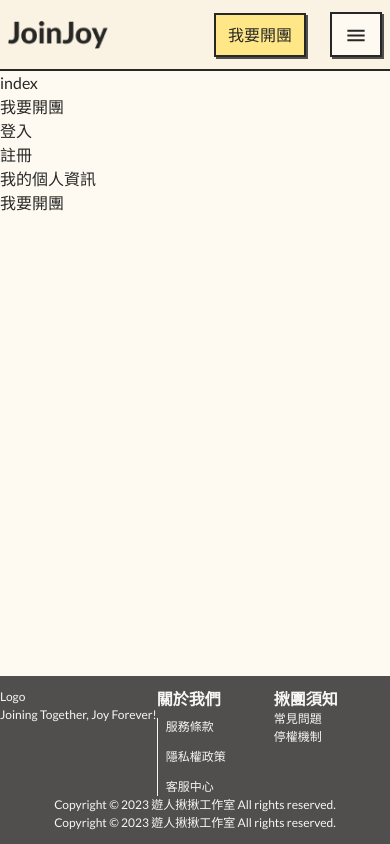
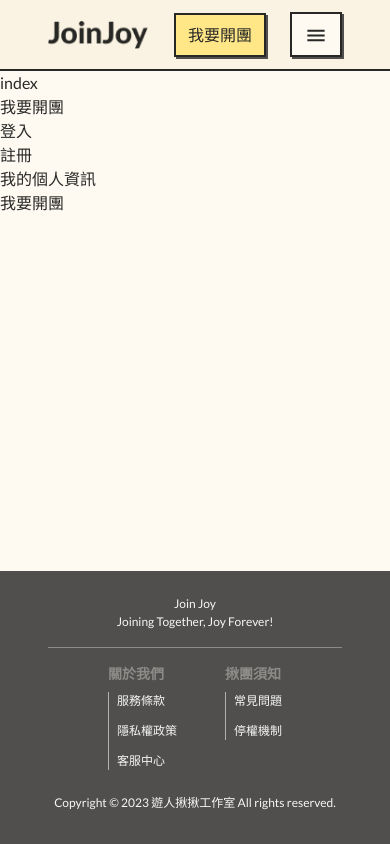
Before and after one commit to star82620/join-joy, a Next.js app: page / in a window 390 px wide. Built offline with nearby package versions, Linux system fonts and the light colour scheme.

Commit message:
update/ split Header & Footer to index & data

```diff
--- a/common/components/Footer.tsx
+++ /dev/null
@@ -1,70 +0,0 @@
-import React from "react";
-
-const copyright: string =
-  "Copyright © 2023 遊人揪揪工作室 All rights reserved.";
-
-const simplePages: Array<string> = [
-  "signup",
-  "login",
-  "forget-password",
-  "create-group",
-];
-
-// 簡易款
-function SimpleFooter() {
-  return <p className="text-center w-full">{copyright}</p>;
-}
-
-// 基本款
-function DefaultFooter() {
-  return (
-    <>
-      <div className="container flex justify-betweens">
-        <div>
-          <div>Logo</div>
-          <p>Joining Together, Joy Forever!</p>
-        </div>
-        <div className="flex gap-12">
-          <section>
-            <h6 className="font-semibold">關於我們</h6>
-            <ul className="border-l border-stone-800 pl-2 mt-2 flex gap-3 flex-col">
-              <li>
-                <a>服務條款</a>
-              </li>
-              <li>
-                <a>隱私權政策</a>
-              </li>
-              <li>
-                <a href="#">客服中心</a>
-              </li>
-            </ul>
-          </section>
-          <section>
-            <h6>揪團須知</h6>
-            <ul>
-              <li>常見問題</li>
-              <li>停權機制</li>
-            </ul>
-          </section>
-        </div>
-      </div>
-      <SimpleFooter />
-    </>
-  );
-}
-
-type footerSelectorType = "simple" | "default";
-type FooterProps = { pageCategory: string };
-
-export default function Footer({ pageCategory }: FooterProps) {
-  let isDefaultFooter: boolean = simplePages.includes(pageCategory)
-    ? false
-    : true;
-
-  return (
-    <footer className="flex justify-center items-center flex-wrap py-3 bg-gray-700 text-gray-50 text-sm md:text-xs">
-      {isDefaultFooter && <DefaultFooter />}
-      <SimpleFooter />
-    </footer>
-  );
-}
--- /dev/null
+++ b/common/components/Footer/data.tsx
@@ -0,0 +1,33 @@
+//使用簡易版 Footer 的頁面
+export const simplePages: Array<string> = [
+  "signup",
+  "login",
+  "forget-password",
+  "create-group",
+];
+
+export const copyright: string =
+  "Copyright © 2023 遊人揪揪工作室 All rights reserved.";
+
+export const footerInfo = {
+  logo: "Join Joy",
+  slogan: "Joining Together, Joy Forever!",
+};
+
+export const footerMenu = [
+  {
+    title: "關於我們",
+    content: [
+      { text: "服務條款", href: "rule" },
+      { text: "隱私權政策", href: "private" },
+      { text: "客服中心", href: "service" },
+    ],
+  },
+  {
+    title: "揪團須知",
+    content: [
+      { text: "常見問題", href: "fqa" },
+      { text: "停權機制", href: "ban" },
+    ],
+  },
+];
--- /dev/null
+++ b/common/components/Footer/index.tsx
@@ -0,0 +1,58 @@
+import React from "react";
+import Link from "../GeneralLink";
+import { simplePages, copyright, footerInfo, footerMenu } from "./data";
+
+// 簡易款
+function SimpleFooter() {
+  return <p className="text-center w-full">{copyright}</p>;
+}
+
+// 基本款
+function DefaultFooter() {
+  return (
+    <div className="flex justify-between md:flex-col md:justify-center ">
+      <div className="flex flex-col md:border-b-[1px] md:border-gray-400 md:justify-center md:items-center md:pb-4 md:mb-4">
+        <div>{footerInfo.logo}</div>
+        <p>{footerInfo.slogan}</p>
+      </div>
+      <div className="flex justify-center gap-12">
+        {footerMenu.map((lists, index) => {
+          return (
+            <section key={index}>
+              <h6 className="font-semibold text-gray-400 md:text-sm">
+                {lists.title}
+              </h6>
+              <ul className="flex flex-col gap-3 pl-2 mt-2 border-l border-gray-300 md:text-xs">
+                {lists.content.map((item) => {
+                  return (
+                    <li key={item.href}>
+                      <Link href={`/${item.href}`} className="no-underline">
+                        {item.text}
+                      </Link>
+                    </li>
+                  );
+                })}
+              </ul>
+            </section>
+          );
+        })}
+      </div>
+    </div>
+  );
+}
+
+type footerSelectorType = "simple" | "default";
+type FooterProps = { pageCategory: string };
+
+export default function Footer({ pageCategory }: FooterProps) {
+  let isDefaultFooter: boolean = simplePages.includes(pageCategory)
+    ? false
+    : true;
+
+  return (
+    <footer className="container flex flex-col gap-6 py-9 md:pt-6 md:pb-8 bg-gray-700 text-gray-50 text-sm md:text-xs">
+      {isDefaultFooter && <DefaultFooter />}
+      <SimpleFooter />
+    </footer>
+  );
+}
--- /dev/null
+++ b/common/components/Header/data.tsx
@@ -0,0 +1,10 @@
+// 隱藏「我要開團」的頁面
+export const hideGroupPages: Array<string> = [
+  "login",
+  "signup",
+  "forget-password",
+  "create-group",
+];
+
+// 隱藏「在揪遊上成立店家」的頁面
+export const hideStorePages: Array<string> = ["login"];
--- a/common/components/Header.tsx
+++ b/common/components/Header/index.tsx
@@ -1,38 +1,45 @@
 import React from "react";
-import Logo from "./WebsiteLogo";
 import Image from "next/image";
-import Button from "./GeneralButton";
-import Link from "./GeneralLink";
-import HeaderUserNavbar from "./HeaderUserNavbar";
+import Logo from "../WebsiteLogo";
+import Button from "../GeneralButton";
+import Link from "../GeneralLink";
+import HeaderUserNavbar from "../HeaderUserNavbar";
+import { hideGroupPages, hideStorePages } from "./data";
 
 const test = () => console.log("I see");
 type HeaderProps = {
   pageCategory: string;
 };
 
-// 有這兩個東西要隱藏：
-// 在揪遊上成立店家 hideCreateStore -
-// 開團按鈕 hideCreateGroup -
+export default function Header({ pageCategory }: HeaderProps) {
+  let hideGroupBtn = true;
+  let hideStoreBtn = true;
 
-// 還是要把這個直接改成 Head 然後傳 props 進去？
-// const hideCreateGroup = ["", "", ""];
-// const hideCreateStore = [];
-
-export default function Header({ pageCategory }: HeaderProps) {
-  // const isDefaultHeader: boolean = simplePages.includes(pageCategory)
-  // ? false
-  // : true;
+  hideGroupPages.forEach((page) => {
+    if (pageCategory.includes(page)) {
+      hideGroupBtn = false;
+    }
+  });
+  hideStorePages.forEach((page) => {
+    if (pageCategory.includes(page)) {
+      hideStoreBtn = false;
+    }
+  });
 
   return (
     <header className="flex justify-center items-center bg-yellow-dark border-b-2 border-stone-950">
-      <div className="flex justify-between items-center container px-12 py-5 md:px-2 md:py-3">
+      <div className="flex justify-between items-center container py-5 md:py-3">
         <Link href="/">
           <Logo width="38" height="38" />
         </Link>
         <section className="flex items-center gap-6">
+          {/* 如果 showStoreBtn === true 出現按鈕 */}
+          {hideStoreBtn && (
             <Link href="/create-group" className="md:hidden">
               在 揪遊 上成立店家
             </Link>
+          )}
+          {hideGroupBtn && (
             <Button
               type="button"
               appearance="yellow"
@@ -40,6 +47,7 @@ export default function Header({ pageCategory }: HeaderProps) {
             >
               我要開團
             </Button>
+          )}
           <section className="flex flex-col">
             <Button type="button" appearance="light" onClick={test}>
               <Image
--- a/tailwind.config.ts
+++ b/tailwind.config.ts
@@ -7,6 +7,12 @@ const config: Config = {
     "./common/**/*.{js,ts,jsx,tsx,mdx}",
   ],
   theme: {
+    container: {
+      padding: {
+        DEFAULT: "48px",
+        md: "8px",
+      },
+    },
     screens: {
       // desktop : lg, tablet : md, mobile: sm
       lg: { max: "1272px" },
```
Lines whose indentation alone changed are shown as unchanged.
